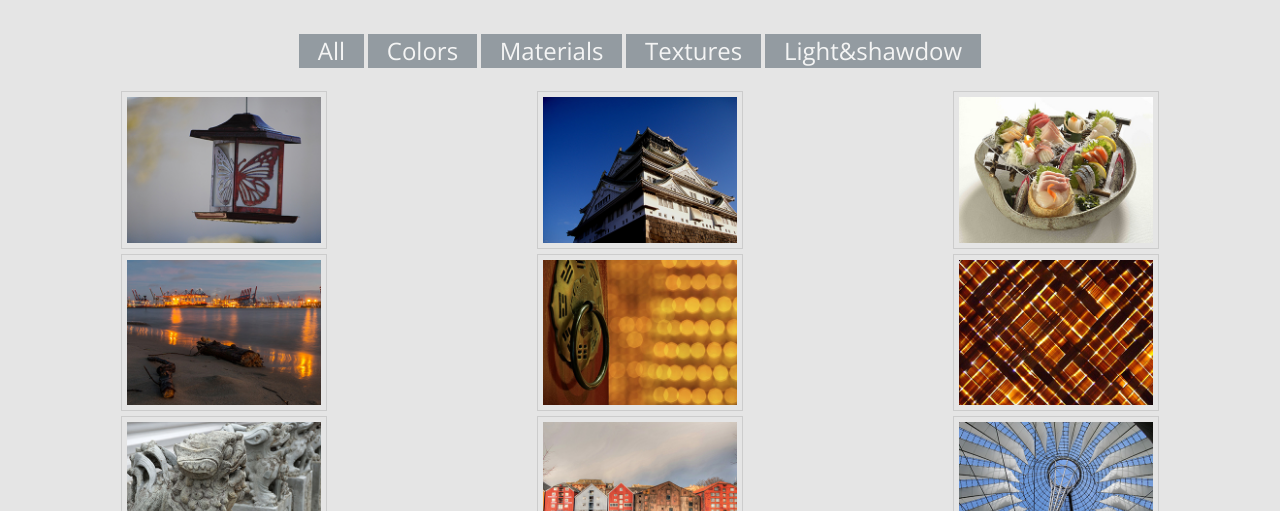
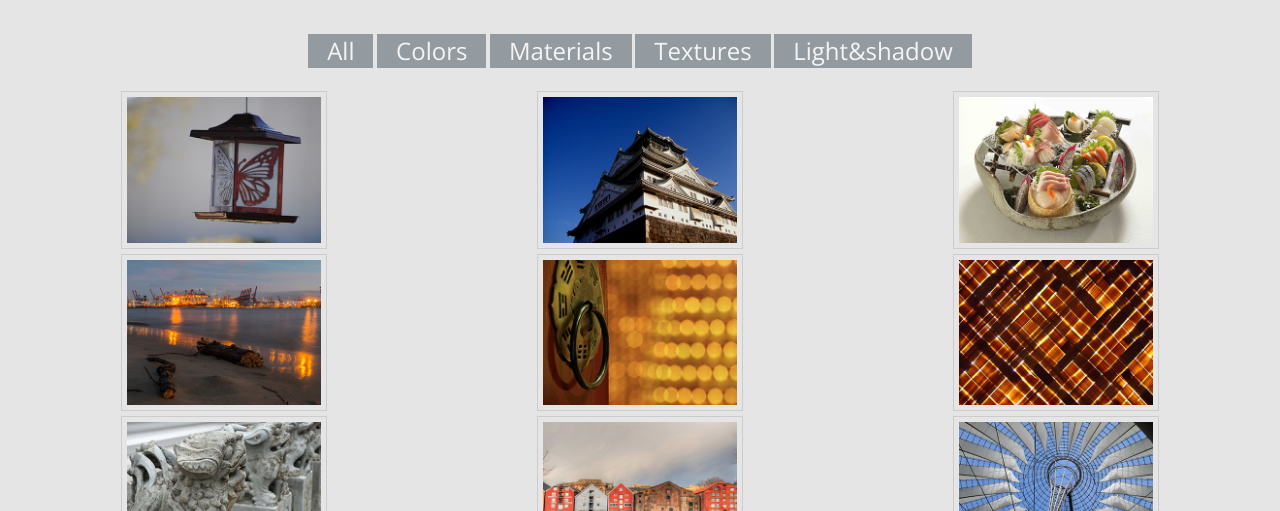
Before and after one commit to Molisang/MDDN201-P3, a plain HTML site: page board.html in a window 1280 px wide. Shown: the part 207-718 px from the top of the page. Drawn offline with nearby package versions, Linux system fonts and the light colour scheme.

Commit message:
Add files via upload

```diff
--- a/board.html
+++ b/board.html
@@ -89,7 +89,7 @@
             </label>
              <input type="radio" id="select-lightShawdow" name="button">
             <label for="select-lightShawdow" class="label-lightShawdow">
-              Light&shawdow
+              Light&shadow
             </label>
         </div>
 
```
